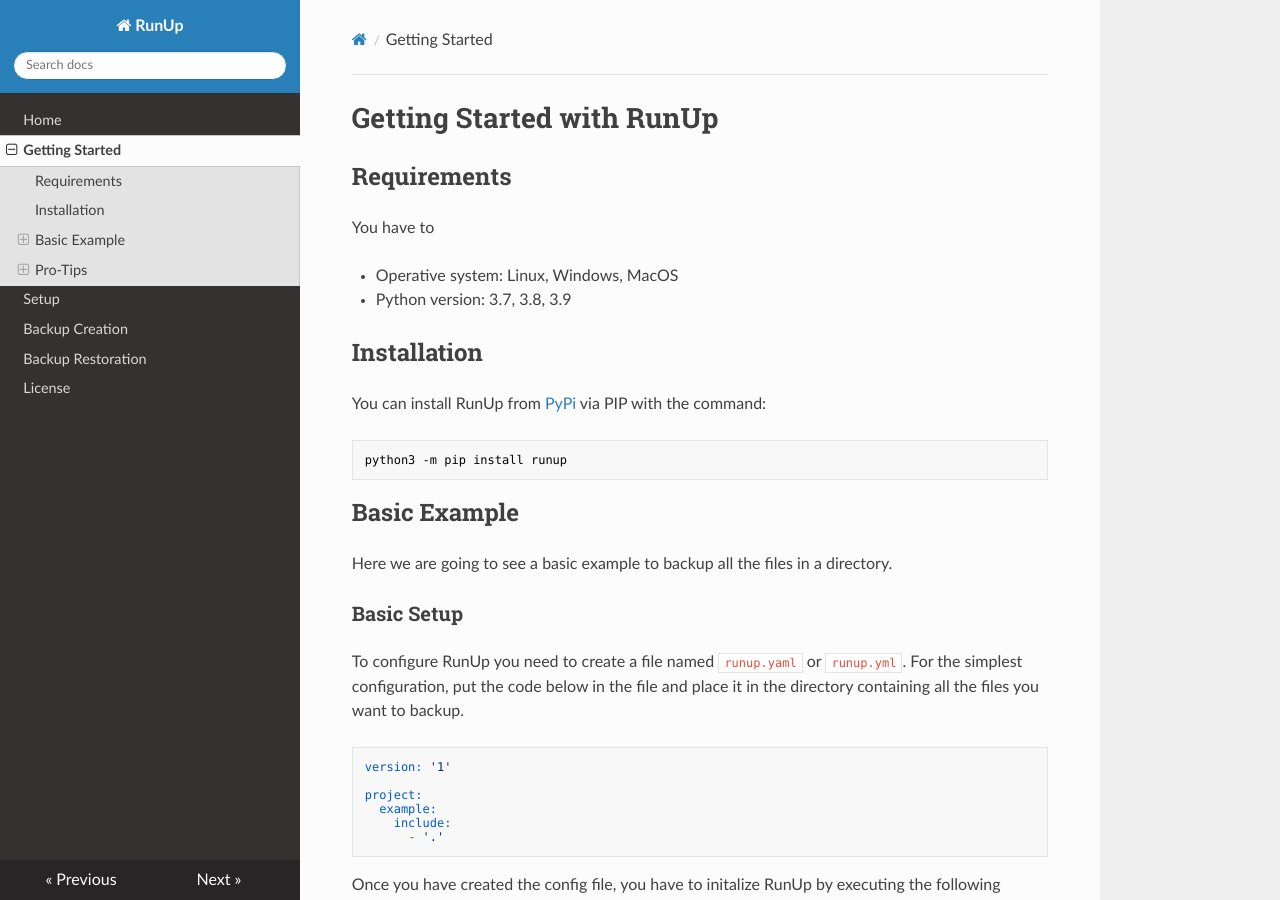
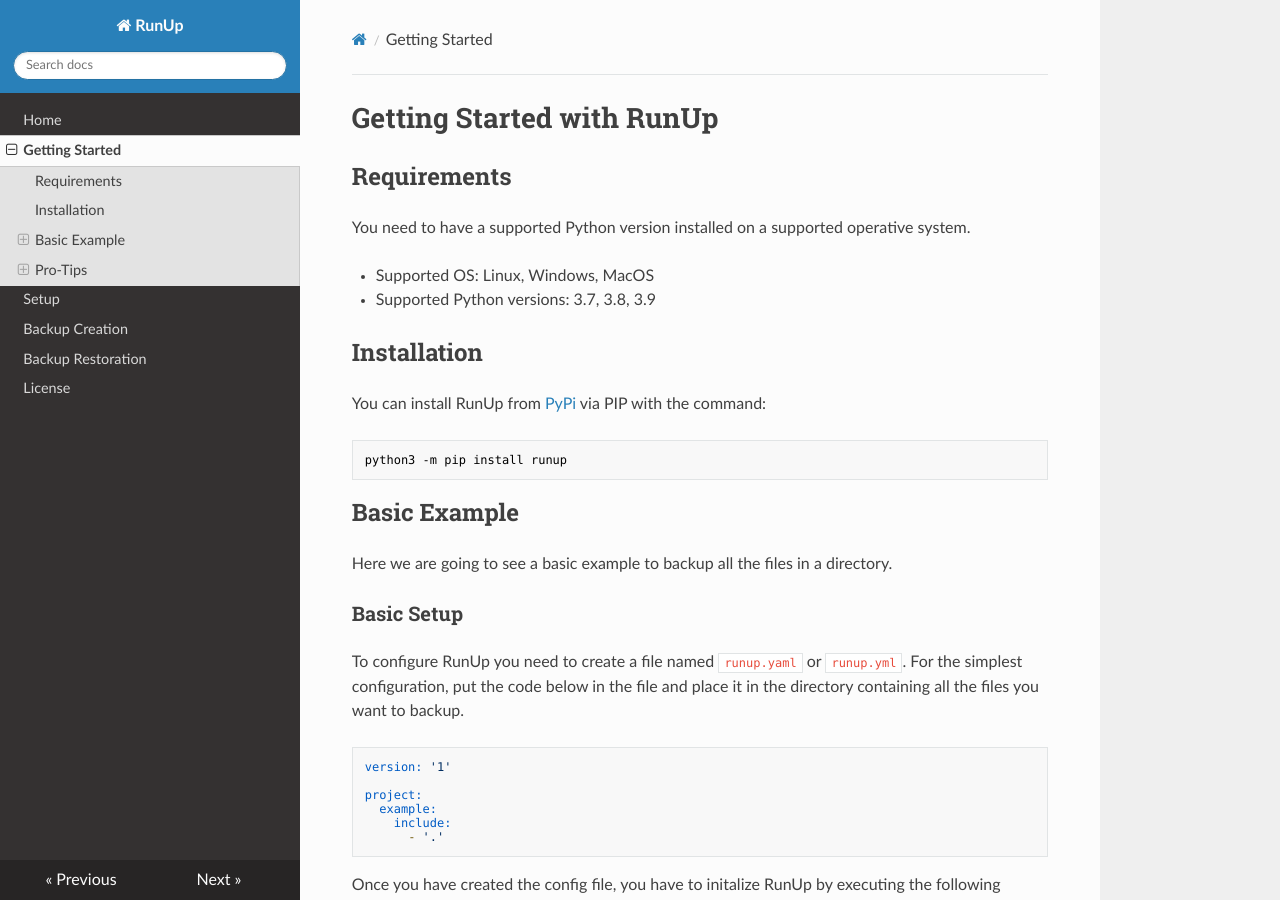
Before and after one commit to kennylajara/run-up, an MkDocs documentation site: the page built from docs/getting-started.md, in a window 1280 px wide and 900 px high. Built offline with MkDocs 1.6.1, drawn with Linux system fonts in a browser that asks for light colours; nearby versions of some CDN libraries.

Commit message:
Clarify requirements

```diff
--- a/docs/getting-started.md
+++ b/docs/getting-started.md
@@ -2,10 +2,10 @@
 
 ## Requirements
 
-You have to
+You need to have a supported Python version installed on a supported operative system.
 
-* Operative system: Linux, Windows, MacOS
-* Python version: 3.7, 3.8, 3.9
+* Supported OS: Linux, Windows, MacOS
+* Supported Python versions: 3.7, 3.8, 3.9
 
 ## Installation
 
```
